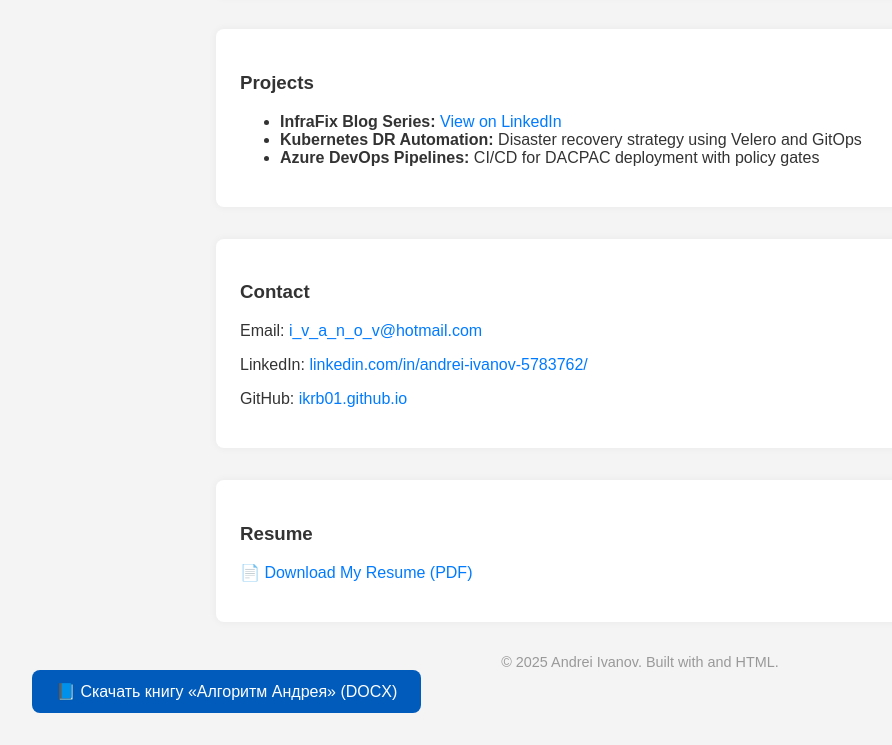
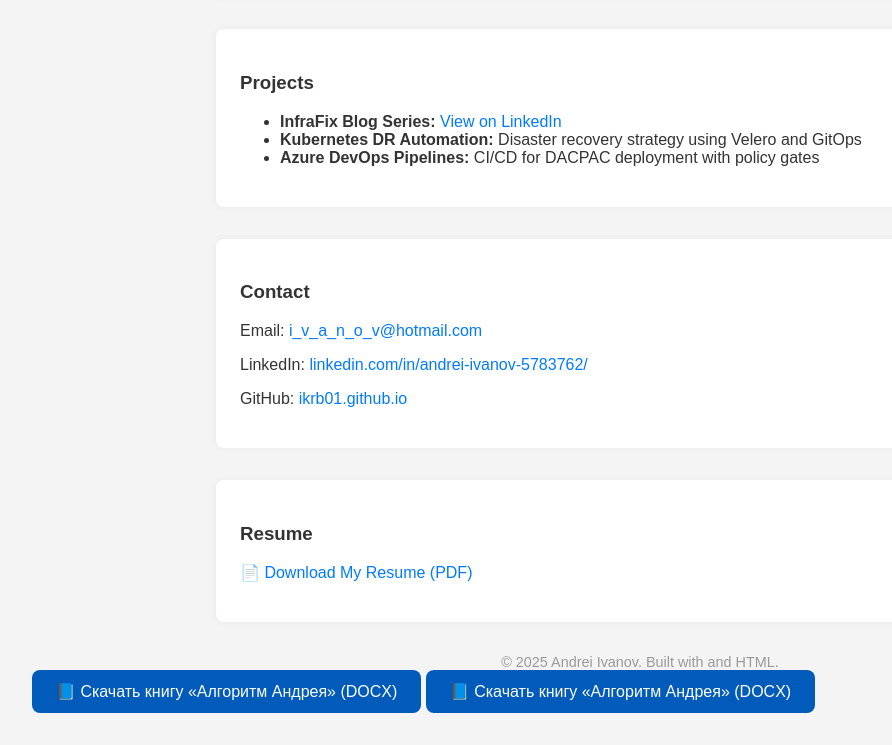
Before and after one commit to ikrb01/ikrb01.github.io, a plain HTML site: page index.htm in a window 1280 px wide. Shown: the part 418-1163 px from the top of the page, without its empty margins (0-892 px from the left). Drawn offline with Linux system fonts and the light colour scheme.

Commit message:
Update index.htm 07

```diff
--- a/index.htm
+++ b/index.htm
@@ -88,6 +88,11 @@
    style="display: inline-block; padding: 12px 24px; background-color: #005bbb; color: white; text-decoration: none; border-radius: 8px; font-family: sans-serif;">
   📘 Скачать книгу «Алгоритм Андрея» (DOCX)
 </a>
+   <a href="https://ikrb01.github.io/Andrei_Contracts_Engagements.docx"
+   download
+   style="display: inline-block; padding: 12px 24px; background-color: #005bbb; color: white; text-decoration: none; border-radius: 8px; font-family: sans-serif;">
+  📘 Скачать книгу «Алгоритм Андрея» (DOCX)
+</a>
 
 
 </body>
```
